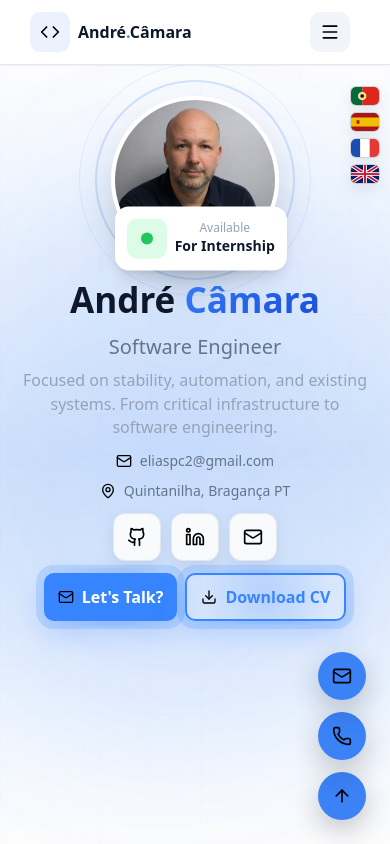
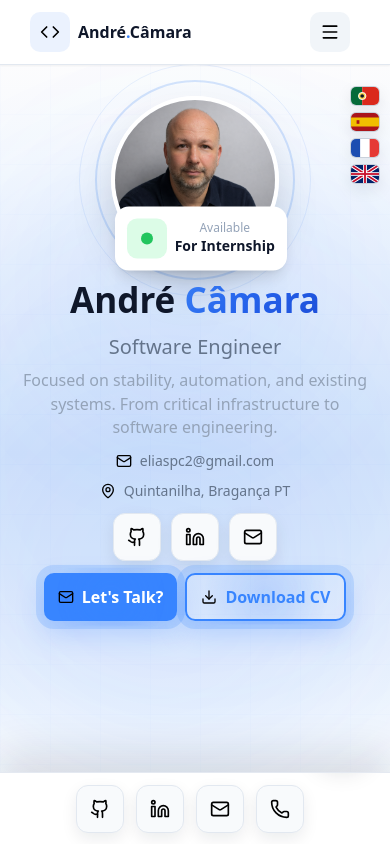
Before and after one commit to eliaspc2/OnlineCV, a React (Vite) app: page / in a window 390 px wide. Shown: the top 844 px of the page. Built offline with nearby package versions, Linux system fonts and the light colour scheme.

Commit message:
Turn footer into expandable fixed dock

```diff
--- a/public/sw.js
+++ b/public/sw.js
@@ -1,4 +1,4 @@
-const CACHE_NAME = 'json-site-v20';
+const CACHE_NAME = 'json-site-v21';
 const scopeUrl = new URL(self.registration.scope);
 const BASE_PATH = scopeUrl.pathname.endsWith('/') ? scopeUrl.pathname : `${scopeUrl.pathname}/`;
 const INDEX_URL = new URL(`${BASE_PATH}index.html`, scopeUrl.origin).toString();
--- a/src/App.tsx
+++ b/src/App.tsx
@@ -4,7 +4,7 @@ import { validateConfig, type ClassPresetGroup, type Config } from './validator'
 
 const STORAGE_KEY = 'json-site-lang';
 const DEFAULT_STRINGS_FILE = 'data/uk-en.json';
-const APP_BUILD_VERSION = '2026-06-18.5';
+const APP_BUILD_VERSION = '2026-06-18.6';
 const DATA_CACHE_KEY = APP_BUILD_VERSION;
 
 const isAbsoluteUrl = (value: string) =>
@@ -411,7 +411,7 @@ export default function App() {
         classKeys: classKeysFile
           ? withCacheVersion(toPublicUrlIfRelative(classKeysFile) || toPublicUrl(classKeysFile))
           : 'inline',
-        serviceWorker: 'json-site-v20'
+        serviceWorker: 'json-site-v21'
       });
       setClassPresetTree(classTree || {});
       setClassPresetMap(flattenClassPresets(classTree));
@@ -607,10 +607,23 @@ export default function App() {
         }
       }
       updateScrollNoteParallax();
+      updateFooterDockState();
     };
     const handleResize = () => {
       updateScrollNotePositions();
       updateScrollNoteParallax();
+      updateFooterDockState();
+    };
+
+    const footerElement = document.getElementById('site-footer');
+    const updateFooterDockState = () => {
+      if (!footerElement) return;
+      const contactElement = document.getElementById('contact');
+      const contactRect = contactElement?.getBoundingClientRect();
+      const nearPageEnd =
+        document.documentElement.scrollHeight - window.scrollY - window.innerHeight < 260;
+      const contactInFocus = contactRect ? contactRect.top < window.innerHeight * 0.58 : false;
+      document.body.classList.toggle('footer-dock-expanded', nearPageEnd || contactInFocus);
     };
 
     window.addEventListener('scroll', handleScroll, { passive: true });
@@ -621,6 +634,7 @@ export default function App() {
       updateScrollNoteParallax();
     }, 600);
     handleScroll();
+    updateFooterDockState();
     updateScrollNotePositions();
     updateScrollNoteParallax();
 
@@ -879,6 +893,7 @@ export default function App() {
     return () => {
       revealObserver.disconnect();
       skillObserver.disconnect();
+      document.body.classList.remove('footer-dock-expanded');
       window.removeEventListener('scroll', handleScroll);
       window.removeEventListener('resize', handleResize);
       if (noteParallaxFrame) window.cancelAnimationFrame(noteParallaxFrame);
--- a/src/cta-actions.css
+++ b/src/cta-actions.css
@@ -87,7 +87,8 @@
 
 .floating-action-btn {
   right: 1.5rem !important;
-  bottom: calc(1.5rem + (var(--floating-action-slot) * 3.75rem)) !important;
+  bottom: calc(var(--footer-dock-height, 5rem) + 1rem + (var(--floating-action-slot) * 3.75rem)) !important;
+  z-index: 70 !important;
 }
 
 .floating-action-btn:hover,
@@ -105,6 +106,16 @@
   --floating-action-slot: 0;
 }
 
+body {
+  --footer-dock-height: 5rem;
+  padding-bottom: 5rem;
+}
+
+body.footer-dock-expanded {
+  --footer-dock-height: min(72vh, 42rem);
+  padding-bottom: min(72vh, 42rem);
+}
+
 .floating-action-btn[href^="tel:"] {
   --floating-action-slot: 1;
 }
@@ -113,52 +124,95 @@
   --floating-action-slot: 2;
 }
 
-.persistent-social-dock {
+#site-footer {
   position: fixed;
-  left: max(1rem, env(safe-area-inset-left));
-  bottom: max(1rem, env(safe-area-inset-bottom));
-  z-index: 42;
-  display: inline-flex;
-  align-items: center;
-  gap: 0.55rem;
-  padding: 0.5rem;
-  border: 1px solid rgba(226, 232, 240, 0.86);
-  border-radius: 1.1rem;
-  background: rgba(255, 255, 255, 0.82);
-  box-shadow: 0 18px 40px rgba(15, 23, 42, 0.14);
-  backdrop-filter: blur(14px);
+  right: 0;
+  bottom: 0;
+  left: 0;
+  z-index: 54;
+  height: 5rem;
+  overflow: hidden;
+  background: rgba(255, 255, 255, 0.96);
+  border-top: 1px solid rgba(226, 232, 240, 0.92);
+  box-shadow: 0 -18px 42px rgba(15, 23, 42, 0.12);
+  backdrop-filter: blur(16px);
+  transition:
+    height 240ms ease,
+    box-shadow 220ms ease;
 }
 
-.persistent-social-dock-button {
-  width: 2.75rem;
-  height: 2.75rem;
-  background: rgba(248, 250, 252, 0.92);
+#site-footer > footer {
+  border-top: 0 !important;
+  background: transparent !important;
 }
 
-.persistent-social-dock-button[href^="mailto:"],
-.persistent-social-dock-button[href^="tel:"] {
-  animation: cta-attention-pulse 2.8s ease-in-out infinite;
+#site-footer .container-custom {
+  padding-top: 0.75rem !important;
+  padding-bottom: calc(0.75rem + env(safe-area-inset-bottom)) !important;
 }
 
-.persistent-social-dock-button[href^="mailto:"] {
-  animation-delay: 0.16s;
+#site-footer .social-icon {
+  animation: none !important;
+  filter: none !important;
 }
 
-.persistent-social-dock-button[href^="tel:"] {
-  animation-delay: 0.32s;
+body:not(.footer-dock-expanded) #site-footer .grid {
+  display: flex !important;
+  align-items: center;
+  justify-content: center;
+}
+
+body:not(.footer-dock-expanded) #site-footer .grid > :not(:first-child) {
+  display: none !important;
+}
+
+body:not(.footer-dock-expanded) #site-footer .grid > :first-child {
+  display: flex;
+  align-items: center;
+  justify-content: center;
+  gap: 1rem;
+}
+
+body:not(.footer-dock-expanded) #site-footer .grid > :first-child > p {
+  display: none;
+}
+
+body:not(.footer-dock-expanded) #site-footer .grid > :first-child > div {
+  margin: 0 !important;
+}
+
+body.footer-dock-expanded #site-footer {
+  height: min(72vh, 42rem);
+  overflow: auto;
+  box-shadow: 0 -22px 48px rgba(15, 23, 42, 0.14);
+}
+
+body.footer-dock-expanded #site-footer .container-custom {
+  padding-top: 3rem !important;
+  padding-bottom: calc(3rem + env(safe-area-inset-bottom)) !important;
 }
 
 @media (max-width: 480px) {
-  .persistent-social-dock {
-    left: 0.75rem;
-    bottom: 0.75rem;
-    gap: 0.45rem;
-    padding: 0.45rem;
+  body {
+    --footer-dock-height: 4.5rem;
+    padding-bottom: 4.5rem;
   }
 
-  .persistent-social-dock-button {
-    width: 2.55rem;
-    height: 2.55rem;
+  #site-footer {
+    height: 4.5rem;
+  }
+
+  body:not(.footer-dock-expanded) #site-footer .grid > :first-child > div:first-child {
+    display: none;
+  }
+
+  body.footer-dock-expanded {
+    --footer-dock-height: 58vh;
+    padding-bottom: 58vh;
+  }
+
+  body.footer-dock-expanded #site-footer {
+    height: 58vh;
   }
 }
 
```
Also changed, not shown: public/data/config.json.
